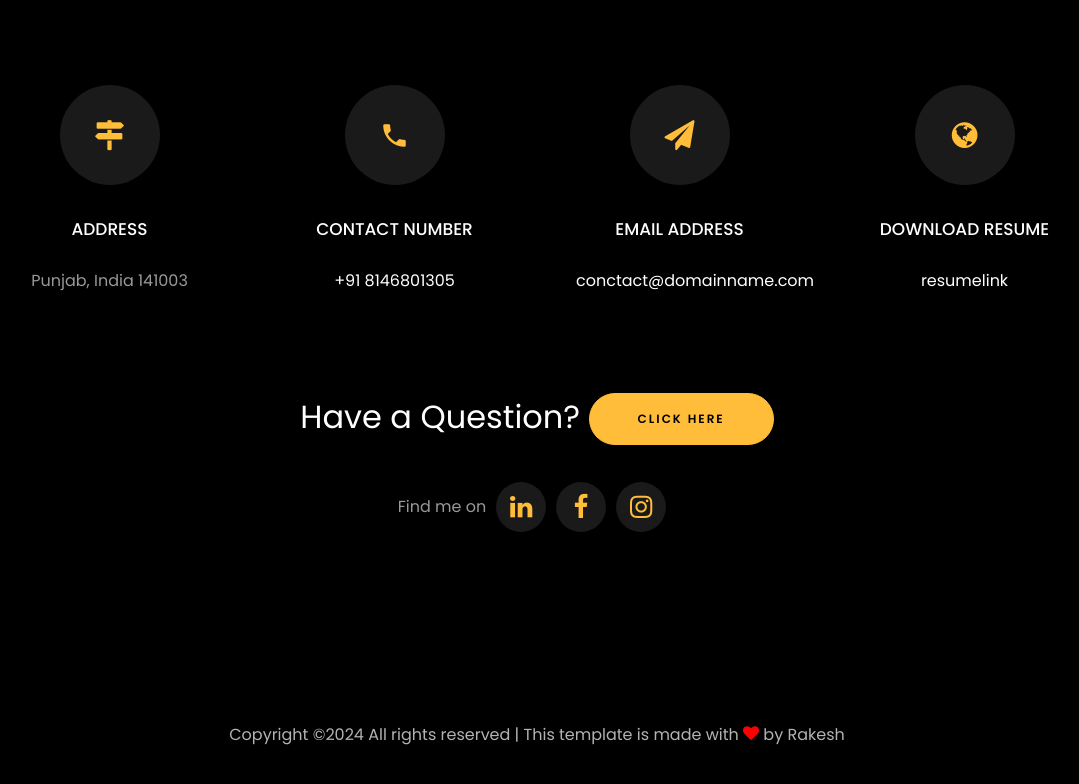
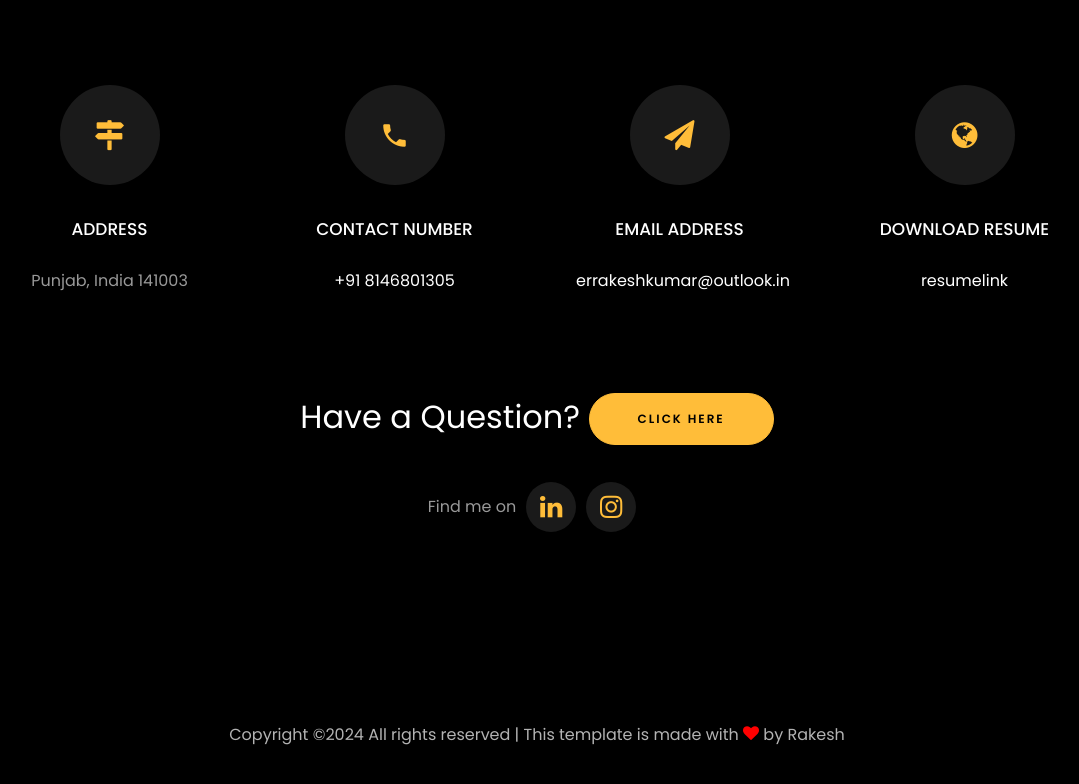
Before and after one commit to Errakeshkumar/TheRakeshKumar, a plain HTML site: page index.html in a window 1280 px wide. Shown: the part 1823-2607 px from the top of the page, without its empty margins (103-1182 px from the left). Drawn offline with Linux system fonts and the light colour scheme; files whose address does not match are found by name.

Commit message:
release dev

```diff
--- a/index.html
+++ b/index.html
@@ -564,7 +564,7 @@
           			<span class="icon-paper-plane"></span>
           		</div>
           		<h3 class="mb-4">Email Address</h3>
-	            <p><a href="mailto:errakeshkumar@yoursite.com">conctact@domainname.com</a></p>
+	            <p><a href="mailto:errakeshkumar@yoursite.com">errakeshkumar@outlook.in</a></p>
 	          </div>
           </div>
           <div class="col-md-6 col-lg-3 d-flex ftco-animate">
@@ -591,7 +591,7 @@
 					  <!-- <li class="ftco-animate"><a href="https://www.youtube.com/"><span class="icon-youtube"></span></a></li> -->
 					  <li class="ftco-animate"><a href="https://www.linkedin.com/in/er-rakesh-kumar/"><span class="icon-linkedin"></span></a></li>
 					  <!-- <li class="ftco-animate"><a href="https://twitter.com/"><span class="icon-twitter"></span></a></li> -->
-					  <li class="ftco-animate"><a href="https://twitter.com"><span class="icon-facebook"></span></a></li>
+					  <!-- <li class="ftco-animate"><a href="https://twitter.com"><span class="icon-facebook"></span></a></li> -->
 				      <li class="ftco-animate"><a href="https://www.instagram.com/er.rakesh_kumar/"><span class="icon-instagram"></span></a></li>
 					</ul>
 				<br>
```
